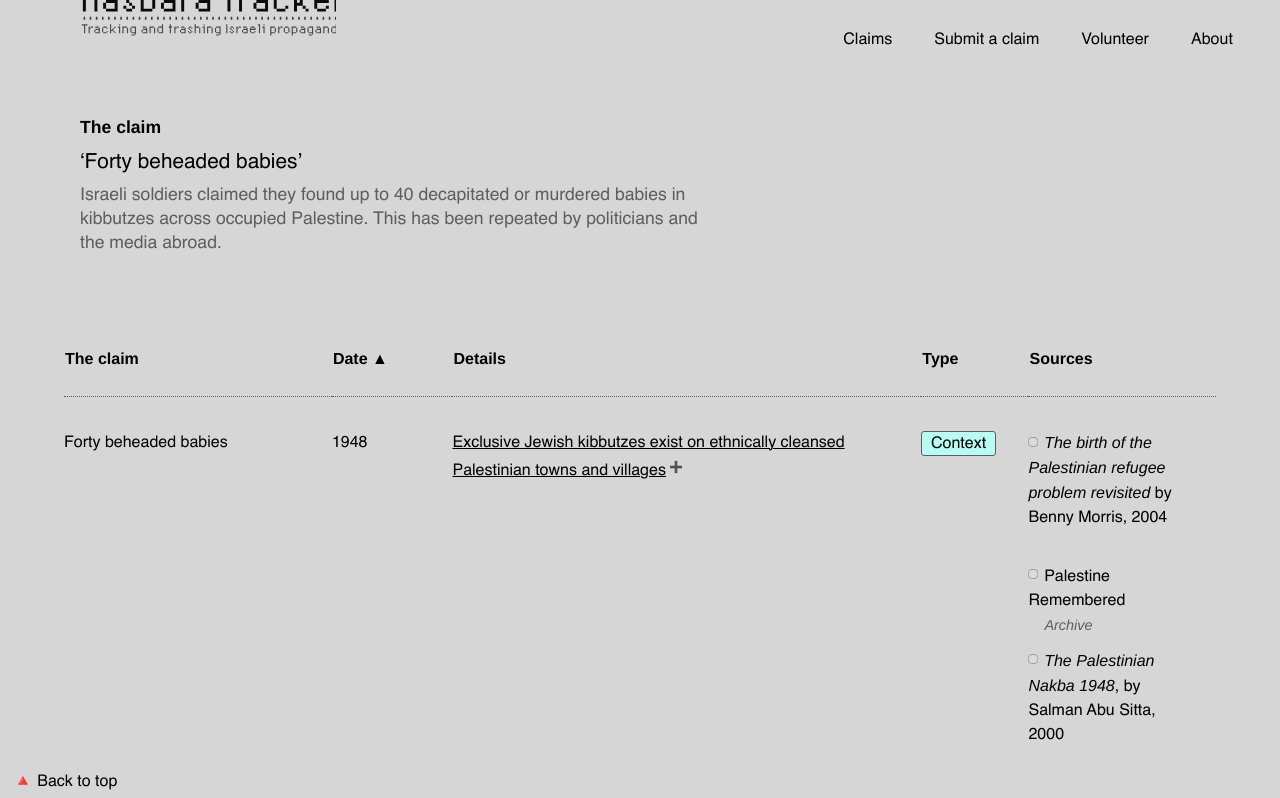
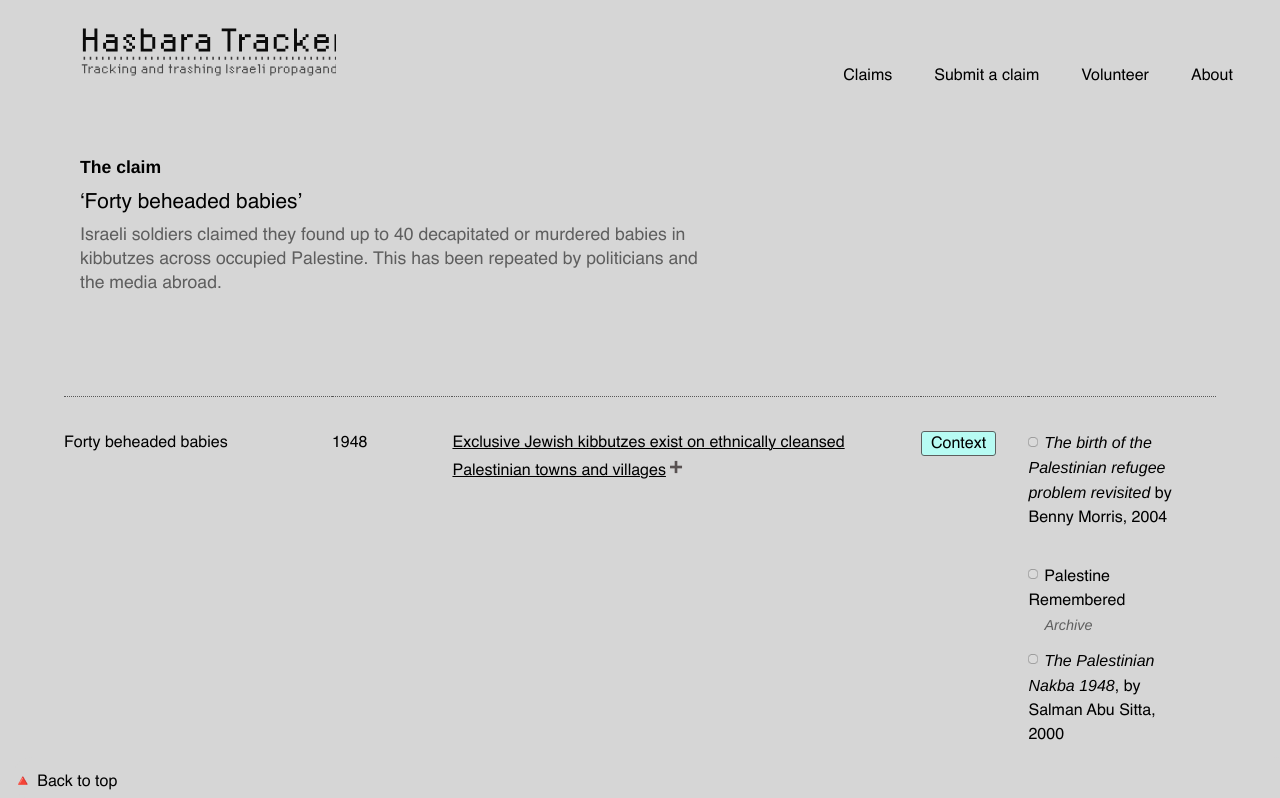
Before and after one commit to tamtzekin/hasbara-tracker, a React (Create React App) app: page /forty-beheaded-babies in a window 1280 px wide. Shown: the top 798 px of the page. Built offline with nearby package versions, Linux system fonts and the light colour scheme.

Commit message:
more top stuff

```diff
--- a/src/App.css
+++ b/src/App.css
@@ -38,7 +38,6 @@ oooooooooooooooooooooooooooooooooooooooooooooooooooooooooooooooooooooooooooooooo
     justify-content: space-around;
     flex-direction: column;
 
-    min-height: 40vh;
     background-color: theme('colors.grey');
     /* border-bottom: 1px solid theme('colors.grey-darker'); */
 
@@ -65,7 +64,6 @@ oooooooooooooooooooooooooooooooooooooooooooooooooooooooooooooooooooooooooooooooo
 
 .nav-links-fixed {
     position: fixed;
-    top: 3.5%;
     right: 13.55%;
     display: flex;
     gap: 10%;
```
